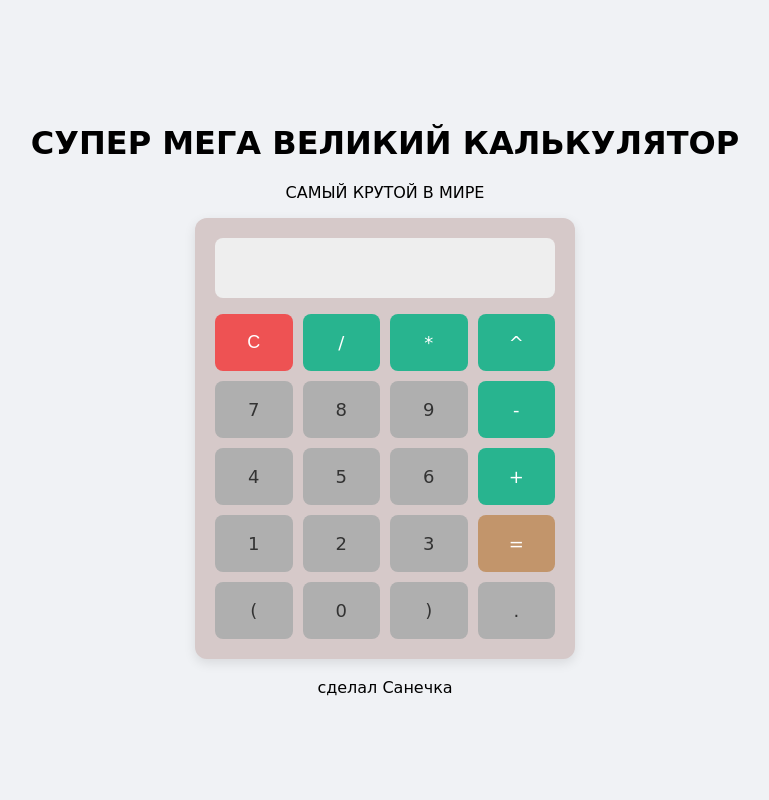
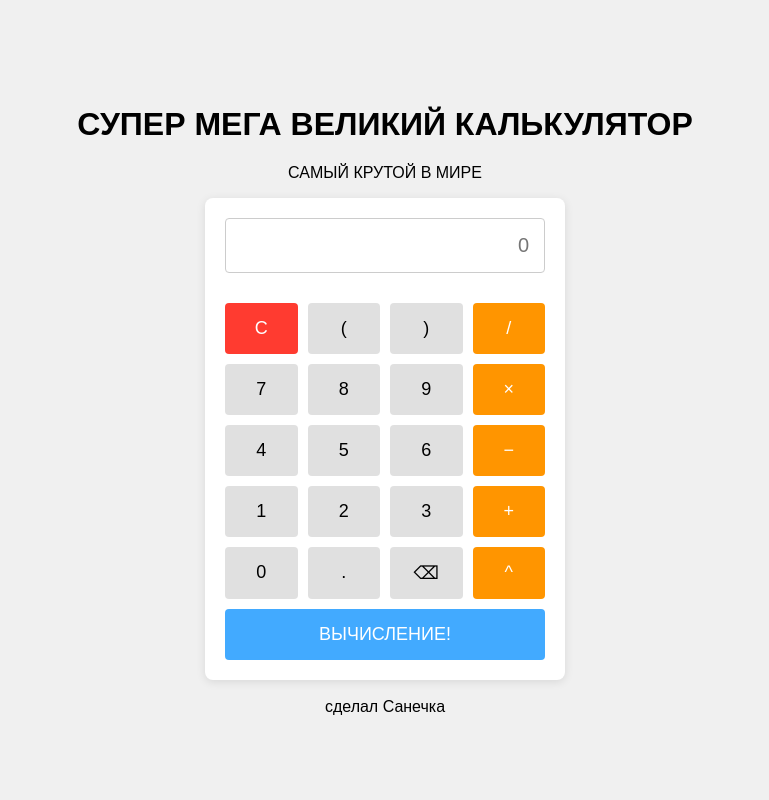
Before and after one commit to alex-b1234/SUPER_WEB_CALCULATOR, a FastAPI app: page / in a window 1280 px wide. Shown: the whole page, without its empty margins (255-1024 px from the left). Run offline with FastAPI, Linux system fonts and the light colour scheme.

Commit message:
теперь сложнее написать бред, добавил ввод с клавиатуры, ну и так по мелочи

```diff
--- a/main.py
+++ b/main.py
@@ -19,15 +19,17 @@ async def calculate(request: Request, response: Response):
         data = await request.json()
     except Exception:
         response.status_code = status.HTTP_400_BAD_REQUEST
-        return {"error": {"code": response.status_code, "message": "Некорректный JSON"}}
+        return {"error": {"code": response.status_code, "message": "НЕКОРРЕКТНЫЙ JSON"}}
 
     expression = data.get("expression", "")
     if not expression:
         response.status_code = status.HTTP_400_BAD_REQUEST
-        return {"error": {"code": response.status_code, "message": "Поле expression отсутствует"}}
+        return {"error": {"code": response.status_code, "message": "ПОЛЕ EXPRESSION ОТСУТСТВУЕТ"}}
 
     try:
         result = calculate_expression(expression)
+        if result == 67:
+            raise ValueError("67 ЗАПРЕЩЕНО")
         return {"result": result}
     except Exception as e:
         response.status_code = status.HTTP_400_BAD_REQUEST
--- a/shunting_yard.py
+++ b/shunting_yard.py
@@ -61,7 +61,7 @@ def tokenize(expr: str):
             tokens.append(ch)
             i += 1
             continue
-        raise ValueError(f"Недопустимый символ: {ch}")
+        raise ValueError(f"НЕДОПУСТИМЫЙ СИМВОЛ: {ch}")
     return tokens
 
 def shunting_yard(tokens):
@@ -87,15 +87,15 @@ def shunting_yard(tokens):
             while stack and stack[-1] != '(':
                 output.append(stack.pop())
             if not stack:
-                raise ValueError("Несбалансированные скобки")
+                raise ValueError("НЕСБАЛАНСИРОВАННЫЕ СКОБКИ")
             stack.pop()
         else:
-            raise ValueError(f"Неизвестный токен: {token}")
+            raise ValueError(f"НЕИЗВЕСТНЫЙ ТОКЕН: {token}")
 
     while stack:
         top = stack.pop()
         if top in '()':
-            raise ValueError("Несбалансированные скобки")
+            raise ValueError("НЕСБАЛАНСИРОВАННЫЕ СКОБКИ")
         output.append(top)
 
     return output
@@ -108,21 +108,21 @@ def eval_rpn(rpn):
             stack.append(token)
         elif token == 'u-':
             if not stack:
-                raise ValueError("Некорректное выражение")
+                raise ValueError("НЕКОРРЕКТНОЕ ВЫРАЖЕНИЕ")
             stack.append(-stack.pop())
         elif token in OPS:
             if len(stack) < 2:
-                raise ValueError("Некорректное выражение")
+                raise ValueError("НЕКОРРЕКТНОЕ ВЫРАЖЕНИЕ")
             b = stack.pop()
             a = stack.pop()
             if token == '/' and b == 0:
-                raise ZeroDivisionError("Деление на ноль")
+                raise ZeroDivisionError("НЕЛЬЗЯ ДЕЛИТЬ НА НОЛЬ")
             res = OPS[token](a, b)
             stack.append(res)
         else:
-            raise ValueError(f"Неизвестный токен в RPN: {token}")
+            raise ValueError(f"НЕИЗВЕСТНЫЙ ТОКЕН: {token}")
     if len(stack) != 1:
-        raise ValueError("Некорректное выражение")
+        raise ValueError("НЕКОРРЕКТНОЕ ВЫРАЖЕНИЕ")
     return stack[0]
 
 def calculate_expression(expr: str) -> float:
--- a/templates/index.html
+++ b/templates/index.html
@@ -4,17 +4,20 @@
   <meta charset="UTF-8">
   <title>Калькулятор</title>
   <style>
-    body { font-family: cursive; display: flex; flex-direction: column; justify-content: center; align-items: center; min-height: 100vh; background: #f0f2f5; margin: 0; }
+    body { font-family: sans-serif; flex-direction: column; display: flex; justify-content: center; align-items: center; height: 100vh; background: #f0f0f0; margin: 0; }
     .title { text-align: center }
-    .calculator { background: #d6c9c9; padding: 20px; border-radius: 12px; box-shadow: 0 4px 12px rgba(0,0,0,0.1); width: 340px; }
-    #display { font-family: cursive; width: 100%; height: 60px; font-size: 28px; text-align: right; border: none; background: #eee; padding: 8px; margin-bottom: 16px; border-radius: 8px; box-sizing: border-box; }
+    .calculator { background: white; padding: 20px; border-radius: 8px; box-shadow: 0 2px 10px rgba(0,0,0,0.1); width: 320px; }
+    input[type="text"] { width: 100%; padding: 15px; font-size: 20px; text-align: right; box-sizing: border-box; border: 1px solid #ccc; border-radius: 4px; }
     .buttons { display: grid; grid-template-columns: repeat(4, 1fr); gap: 10px; }
-    button { padding: 18px; font-size: 18px; border: none; border-radius: 8px; cursor: pointer; background: #fff; color: #333; }
-    button:active { transform: scale(0.98); }
-    .btn-num { font-family: cursive; background: #afafaf; }
-    .btn-op { font-family: cursive; background: #28b48f; color: white; }
-    .btn-eq { font-family: cursive; background: #c2956b; color: white; grid-column: span 1; }
-    .btn-clear { font-family: sans-serif; background: #ee5253; color: white; }
+    button { padding: 15px; font-size: 18px; background: #e0e0e0; border: none; border-radius: 4px; cursor: pointer; }
+    button:hover { background: #d0d0d0; }
+    button.operator { background: #ff9500; color: white; }
+    button.operator:hover { background: #e58a00; }
+    button.clear { background: #ff3b30; color: white; }
+    button.clear:hover { background: #e6362c; }
+    button.calculate { background: #42aaff; color: white; grid-column-start: 1; grid-column-end: 5; }
+    button.calculate:hover { background: #329aef; }
+    .error { color: red; font-size: 16px; margin-top: 10px; min-height: 20px; text-align: center; }
   </style>
 </head>
 <body>
@@ -23,32 +26,35 @@
     <p>САМЫЙ КРУТОЙ В МИРЕ</p>
   </div>
   <div class="calculator">
-    <input type="text" id="display" readonly />
+    <input type="text" id="expression" maxlength="100" placeholder="0">
+    <div class="error" id="error"></div>
     <div class="buttons">
-      <button class="btn-clear" onclick="clearDisplay()">C</button>
-      <button onclick="append('/')" class="btn-op">/</button>
-      <button onclick="append('*')" class="btn-op">*</button>
-      <button onclick="append('^')" class="btn-op">^</button>
+      <button class="clear" onclick="clearInput()">C</button>
+      <button onclick="appendToInput('(')">(</button>
+      <button onclick="appendToInput(')')">)</button>
+      <button class="operator" onclick="appendToInput('/')">/</button>
 
-      <button onclick="append('7')" class="btn-num">7</button>
-      <button onclick="append('8')" class="btn-num">8</button>
-      <button onclick="append('9')" class="btn-num">9</button>
-      <button onclick="append('-')" class="btn-op">-</button>
+      <button onclick="appendToInput('7')">7</button>
+      <button onclick="appendToInput('8')">8</button>
+      <button onclick="appendToInput('9')">9</button>
+      <button class="operator" onclick="appendToInput('*')">×</button>
 
-      <button onclick="append('4')" class="btn-num">4</button>
-      <button onclick="append('5')" class="btn-num">5</button>
-      <button onclick="append('6')" class="btn-num">6</button>
-      <button onclick="append('+')" class="btn-op">+</button>
+      <button onclick="appendToInput('4')">4</button>
+      <button onclick="appendToInput('5')">5</button>
+      <button onclick="appendToInput('6')">6</button>
+      <button class="operator" onclick="appendToInput('-')">−</button>
 
-      <button onclick="append('1')" class="btn-num">1</button>
-      <button onclick="append('2')" class="btn-num">2</button>
-      <button onclick="append('3')" class="btn-num">3</button>
-      <button onclick="sendToServer()" class="btn-eq">=</button>
+      <button onclick="appendToInput('1')">1</button>
+      <button onclick="appendToInput('2')">2</button>
+      <button onclick="appendToInput('3')">3</button>
+      <button class="operator" onclick="appendToInput('+')">+</button>
 
-      <button onclick="append('(')" class="btn-num">(</button>
-      <button onclick="append('0')" class="btn-num">0</button>
-      <button onclick="append(')')" class="btn-num">)</button>
-      <button onclick="append('.')" class="btn-num">.</button>
+      <button onclick="appendToInput('0')">0</button>
+      <button onclick="appendToInput('.')">.</button>
+      <button onclick="backspace()">⌫</button>
+      <button class="operator" onclick="appendToInput('^')">^</button>
+
+      <button class="calculate" onclick="calculate()">ВЫЧИСЛЕНИЕ!</button>
     </div>
   </div>
   <div class="title">
@@ -57,41 +63,139 @@
   </div>
 
   <script>
-    const display = document.getElementById('display');
+    const input = document.getElementById('expression');
+    const errorDiv = document.getElementById('error');
 
-    function append(val) {
-      display.value += val;
+    function validateAndClean(val) {
+      if (val === '') return '';
+
+      val = val.replace(/[^0-9+\-*/().]/g, '');
+      val = val.replace(/[+\-*/]{2,}/g, m => m[m.length - 1]);
+      val = val.replace(/([+\-*/(]|^)\./g, '\$10.');
+      val = val.replace(/\b0{2,}(?=[0-9])/g, '0');
+      val = val.replace(/\([+*/^]+/g, '(');
+      val = val.replace(/\.{2,}/g, '.');
+
+      let result = '';
+      for (let i = 0; i < val.length; i++) {
+        const char = val[i];
+        if (/[0-9]/.test(char)) {
+          result += char;
+        } else if (char === '.') {
+          let j = i - 1;
+          let foundOperatorOrBracket = false;
+          let foundDot = false;
+
+          while (j >= 0) {
+            if (/[+\-*/()]/.test(val[j])) {
+              foundOperatorOrBracket = true;
+              break;
+            }
+            if (val[j] === '.') {
+              foundDot = true;
+              break;
+            }
+            j--;
+          }
+
+          if (!foundDot) {
+            result += char;
+          }
+        } else {
+          result += char;
+        }
+      }
+      val = result;
+
+      let openCount = 0;
+      let finalVal = '';
+      for (let char of val) {
+        if (char === '(') {
+          openCount++;
+          finalVal += char;
+        } else if (char === ')') {
+          if (openCount > 0) {
+            openCount--;
+            finalVal += char;
+          }
+        } else {
+          finalVal += char;
+        }
+      }
+
+      if (!/[\d(]/.test(finalVal)) {
+        return '';
+      }
+
+      return finalVal;
     }
 
-    function clearDisplay() {
-      display.value = '';
+    input.addEventListener('input', () => {
+      errorDiv.textContent = '';
+      let val = input.value;
+      const cleaned = validateAndClean(val);
+      if (cleaned !== val) {
+        input.value = cleaned;
+      }
+    });
+
+    function appendToInput(char) {
+      errorDiv.textContent = '';
+      let val = input.value;
+      if (val === '' && !['(', ')'].includes(char)) {
+        val = '';
+      } else if (val === '' && ['(', ')'].includes(char)) {
+        val = '';
+      }
+
+      val += char;
+      const cleaned = validateAndClean(val);
+      input.value = cleaned;
+    }
+
+    function clearInput() {
+      errorDiv.textContent = '';
+      input.value = '';
     }
 
     function backspace() {
-      display.value = display.value.slice(0, -1);
+      errorDiv.textContent = '';
+      let val = input.value;
+      if (val.length > 1) {
+        val = val.slice(0, -1);
+      } else {
+        val = '';
+      }
+      const cleaned = validateAndClean(val);
+      input.value = cleaned;
     }
 
-    async function sendToServer() {
-      const expr = display.value.trim();
-      if (!expr) return;
+    async function calculate() {
+      const expression = input.value;
+      errorDiv.textContent = '';
+
+      if (!expression) {
+        errorDiv.textContent = 'Введите выражение';
+        return;
+      }
 
       try {
-        const res = await fetch('/api/calculate', {
+        const response = await fetch('/api/calculate', {
           method: 'POST',
-          headers: {'Content-Type': 'application/json'},
-          body: JSON.stringify({expression: expr})
+          headers: { 'Content-Type': 'application/json' },
+          body: JSON.stringify({ expression: expression })
         });
 
-        const data = await res.json();
+        const data = await response.json();
 
-        if (data.error) {
-          display.value = 'Ошибка: ' + data.error.message;
-        } else {
-          display.value = String(data.result);
+        if (!response.ok) {
+          throw new Error(data.error?.message || 'Ошибка сервера');
         }
+
+        input.value = String(data.result);
       } catch (err) {
+        errorDiv.textContent = err.message;
         console.error(err);
-        display.value = 'Ошибка соединения';
       }
     }
   </script>
```
